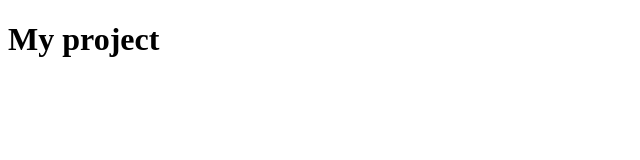
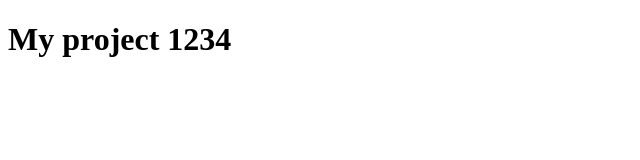
Before and after one commit to BanzaiFun/my-project, a plain HTML site: page index.html in a window 1280 px wide. Shown: the whole page, without its empty margins (0-640 px from the left). Drawn offline with Linux system fonts and the light colour scheme.

Commit message:
Update index.html

```diff
--- a/index.html
+++ b/index.html
@@ -8,6 +8,6 @@
     <title>My project</title>
 </head>
 <body>
-    <h1>My project</h1>
+    <h1>My project 1234</h1>
 </body>
 </html>
```
